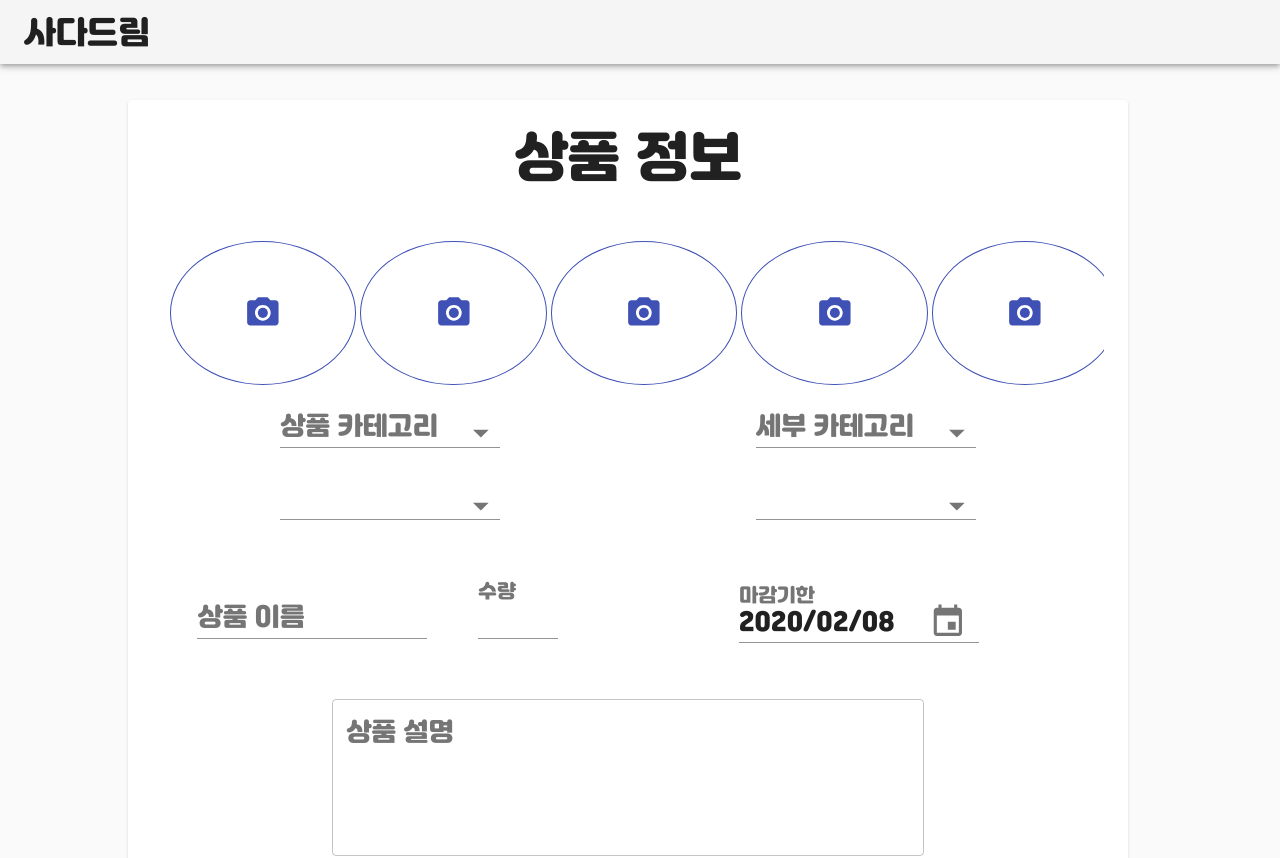
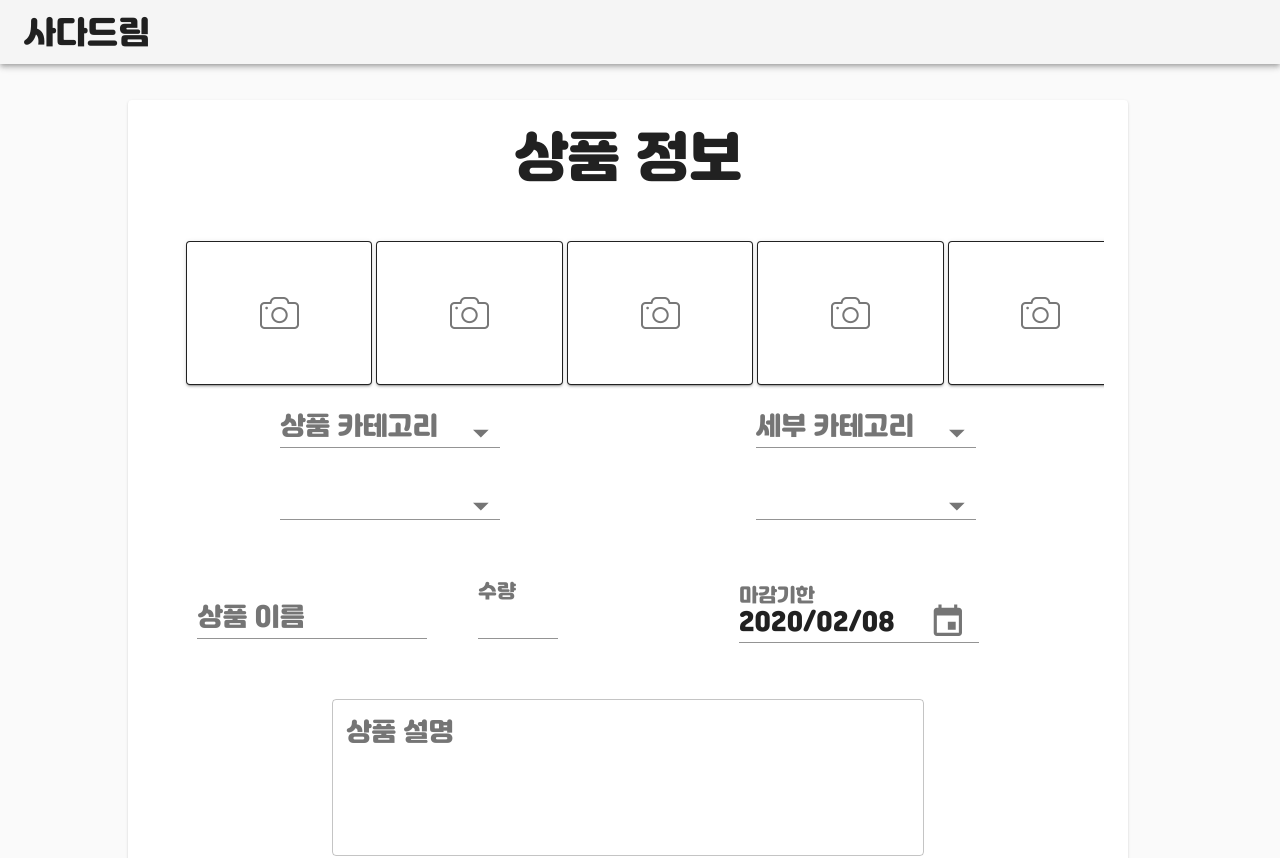
Before and after one commit to KIMHWANSEUNG/sada-dream_v1, a React (Create React App) app in the folder client/: page / in a window 1280 px wide. Shown: the top 858 px of the page. Built offline with nearby package versions, Linux system fonts and the light colour scheme.

Commit message:
FEAT : 파일 이미지 UI 버전2
모양이나 구현은 되는데 이벤트 핸들러가 작동을 안한다;;

```diff
--- a/client/src/Components/ProductAdd.js
+++ b/client/src/Components/ProductAdd.js
@@ -10,10 +10,7 @@ import FormControl from '@material-ui/core/FormControl';
 import OutlinedInput from '@material-ui/core/OutlinedInput';
 import FormHelperText from '@material-ui/core/FormHelperText';
 import InputAdornment from '@material-ui/core/InputAdornment';
-import Logo from './photo-icon.png'
-import StarBorderIcon from '@material-ui/icons/StarBorder';
-import PhotoCamera from '@material-ui/icons/PhotoCamera';
-
+import photoIcon from './photo-icon.png';
 import {
     MuiPickersUtilsProvider,
     KeyboardTimePicker,
@@ -121,38 +118,34 @@ const styles = theme => ({
     icon_button: {
         width: "100%",
         height: "80%",
-        marginLeft: theme.spacing(2),
-        marginRight: theme.spacing(2),
+        marginLeft: theme.spacing(4),
+        marginRight: theme.spacing(4),
         marginTop: theme.spacing(4),
         marginButtom: theme.spacing(4),
-        border: "1px solid"
+        border: "1px solid",
+        backgroundColor: "white",
     }
 
 })
 // fooooooooo
 const tileData = [
     {
-        img: Logo,
         title: '1',
         author: 'author',
     },
     {
-        img: Logo,
         title: '2',
         author: 'author',
     },
     {
-        img: Logo,
         title: '3',
         author: 'author',
     },
     {
-        img: Logo,
         title: '3',
         author: 'author',
     },
     {
-        img: Logo,
         title: '3',
         author: 'author',
     },
@@ -190,11 +183,13 @@ class CustomerAdd extends React.Component {
     }
     // input file event
     handleFileChange = (e) => {
+        console.log("Ya");
             this.setState({
             file: e.target.files[0],
             fileName: e.target.value
         });
     }
+
     // input value event
     handleValueChange = (e) => {
         let nextState = {};
@@ -203,7 +198,6 @@ class CustomerAdd extends React.Component {
     }
     // 상품 대분류
     handleCategoryChange = (e) =>{
-
         if(e.target.value === "뷰티/미용") {
             this.setState({CategoryFlag: 0});
         } else if(e.target.value === "식료품") {
@@ -246,9 +240,10 @@ class CustomerAdd extends React.Component {
     }
 
     // 상품 가격 EVENT
-     handlePriceChange =(e) => {
+    handlePriceChange =(e) => {
         this.setState({product_price:e.target.value})
     };
+
 
 
 
@@ -352,12 +347,27 @@ class CustomerAdd extends React.Component {
                             <div className={classes.image_root}>
                                 <GridList className={classes.gridList} cols={2.5}>
                                     {tileData.map(tile => (
-                                        <label htmlFor="icon-button-file">
-                                            <input accept="image/*" className={classes.input} id="icon-button-file" type="file" />
-                                            <IconButton  className={classes.icon_button} color="primary" aria-label="upload picture" component="span">
-                                                <PhotoCamera />
-                                            </IconButton>
-                                        </label>
+                                        <div>
+                                            <input
+                                                accept="image/*"
+                                                className={classes.input}
+                                                id="contained-button-file"
+                                                type="file"
+                                                file={this.state.file}
+                                                value={this.state.fileName}
+                                                onChnage={this.handleFileChange}
+                                            />
+                                            <label htmlFor="contained-button-file">
+                                                <Button className={classes.icon_button}
+                                                        variant="contained"
+                                                        component="span"
+                                                        name="file"
+                                                        onChnage={this.handleFileChange}
+                                                        >
+                                                    <img src={photoIcon}></img>
+                                                </Button>
+                                            </label>
+                                        </div>
                                     ))}
                                 </GridList>
                             </div>
```
